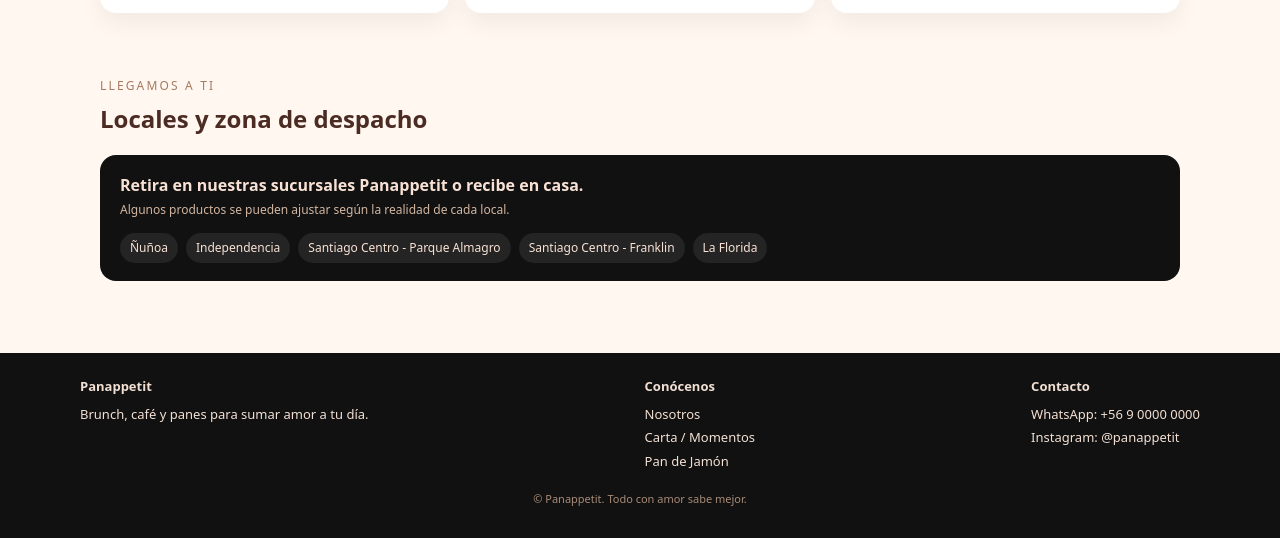
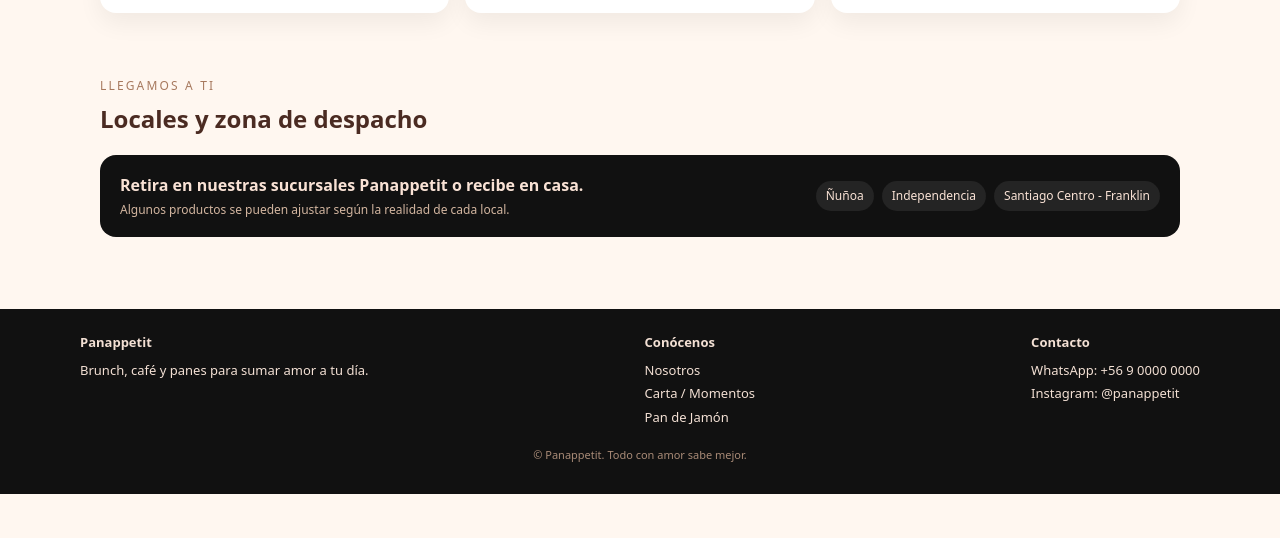
Before and after one commit to lalfaro1704/panappetit, a plain HTML site: page index.html in a window 1280 px wide. Shown: the part 1491-2029 px from the top of the page. After the commit the page ends 1985 px from the top, so only its background shows below. Drawn offline with Linux system fonts and the light colour scheme.

Commit message:
update locations

```diff
--- a/index.html
+++ b/index.html
@@ -657,9 +657,7 @@
         <div class="zone-tags">
           <span class="zone-tag">Ñuñoa</span>
           <span class="zone-tag">Independencia</span>
-          <span class="zone-tag">Santiago Centro - Parque Almagro</span>
           <span class="zone-tag">Santiago Centro - Franklin</span>
-          <span class="zone-tag">La Florida</span>
         </div>
       </div>
     </section>
```
